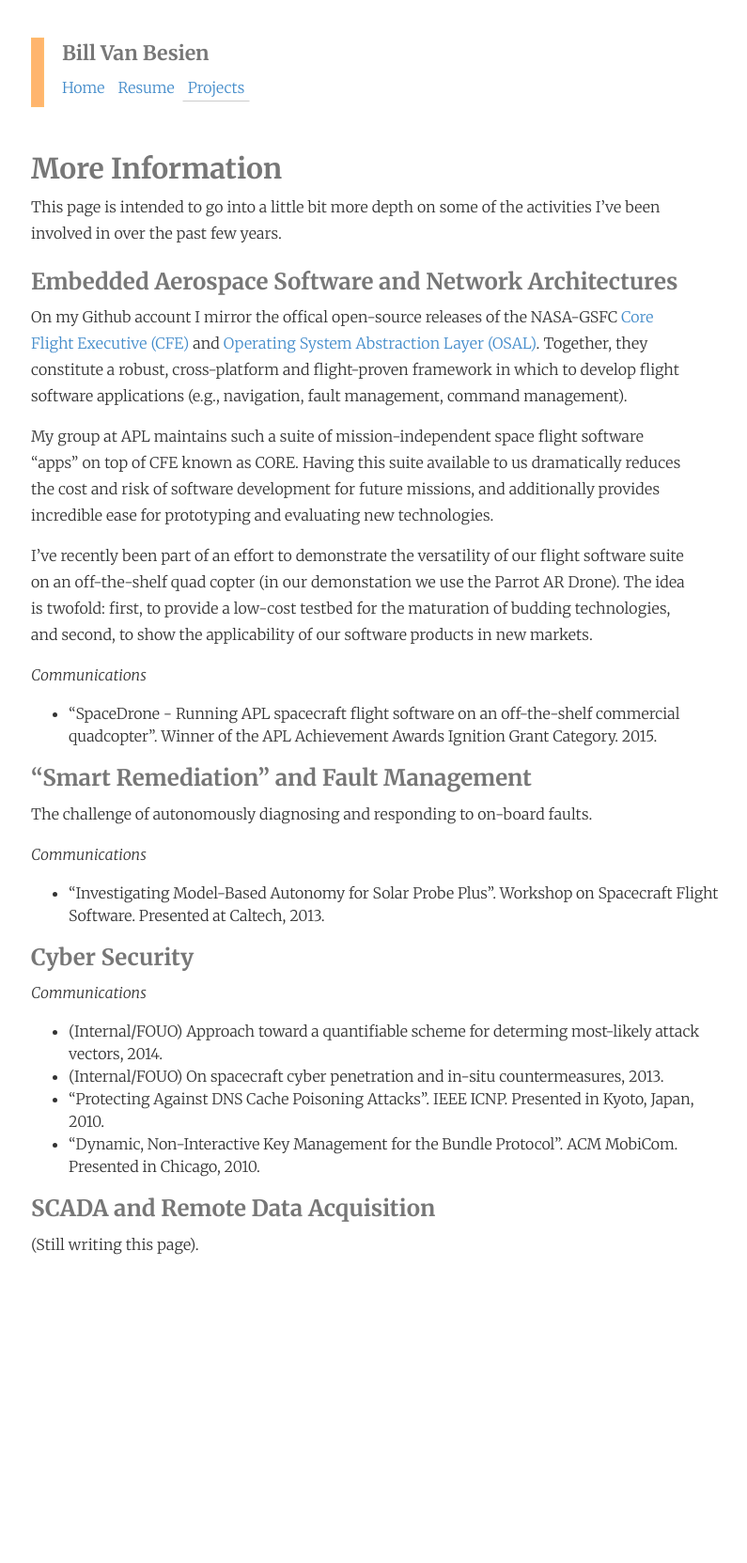
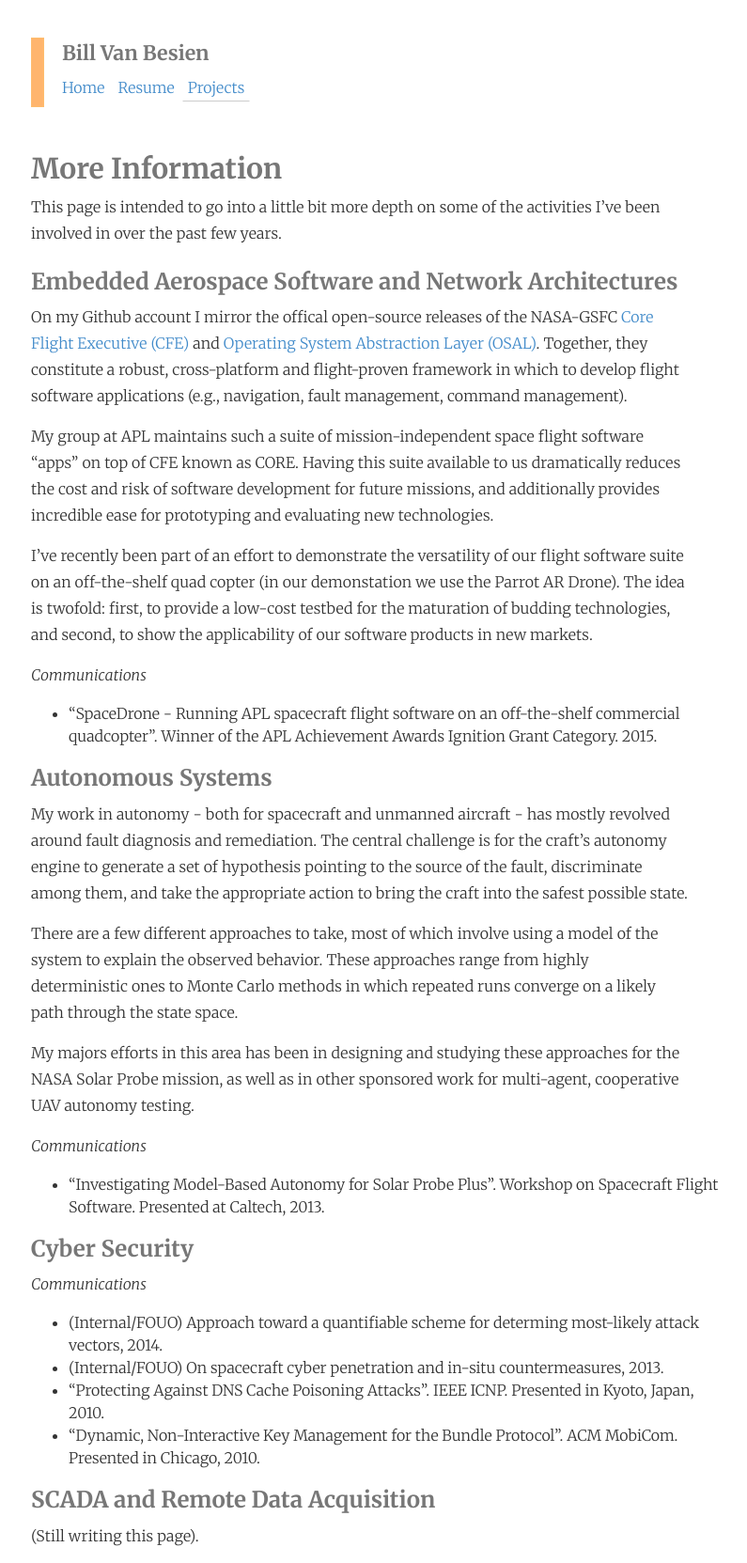
Before and after one commit to billvb/billvb.github.io, a Jekyll site: the page built from projects/index.md, in a window 1280 px wide. Shown: the whole page at 94% size, without its empty margins (37-832 px from the left). Built offline with Jekyll 4.4.1, drawn with Linux system fonts in a browser that asks for light colours; nearby versions of some CDN libraries; before the commit the page ends 1353 px from its top, so only the background shows below that.

Commit message:
Some minor changes

```diff
--- a/projects/index.md
+++ b/projects/index.md
@@ -26,9 +26,17 @@ The idea is twofold: first, to provide a low-cost testbed for the maturation of
 
 
 
-### "Smart Remediation" and Fault Management
+### Autonomous Systems
 
-The challenge of autonomously diagnosing and responding to on-board faults.
+My work in autonomy - both for spacecraft and unmanned aircraft - has mostly revolved around fault diagnosis and remediation.
+The central challenge is for the craft's autonomy engine to generate a set of hypothesis pointing to the source of the fault,
+discriminate among them, and take the appropriate action to bring the craft into the safest possible state.
+
+There are a few different approaches to take, most of which involve using a model of the system to explain the observed behavior.
+These approaches range from highly deterministic ones to Monte Carlo methods in which repeated runs converge on a likely path through the state space.
+
+My majors efforts in this area has been in designing and studying these approaches for the NASA Solar Probe mission,
+as well as in other sponsored work for multi-agent, cooperative UAV autonomy testing.
 
 *Communications*
 
```
Also changed, not shown: _includes/resume.html (+8 -4 lines), _posts/2013-05-23-vxworks-non-blocking-sockets.md (+1 -1 lines), index.md (+4 -3 lines).
